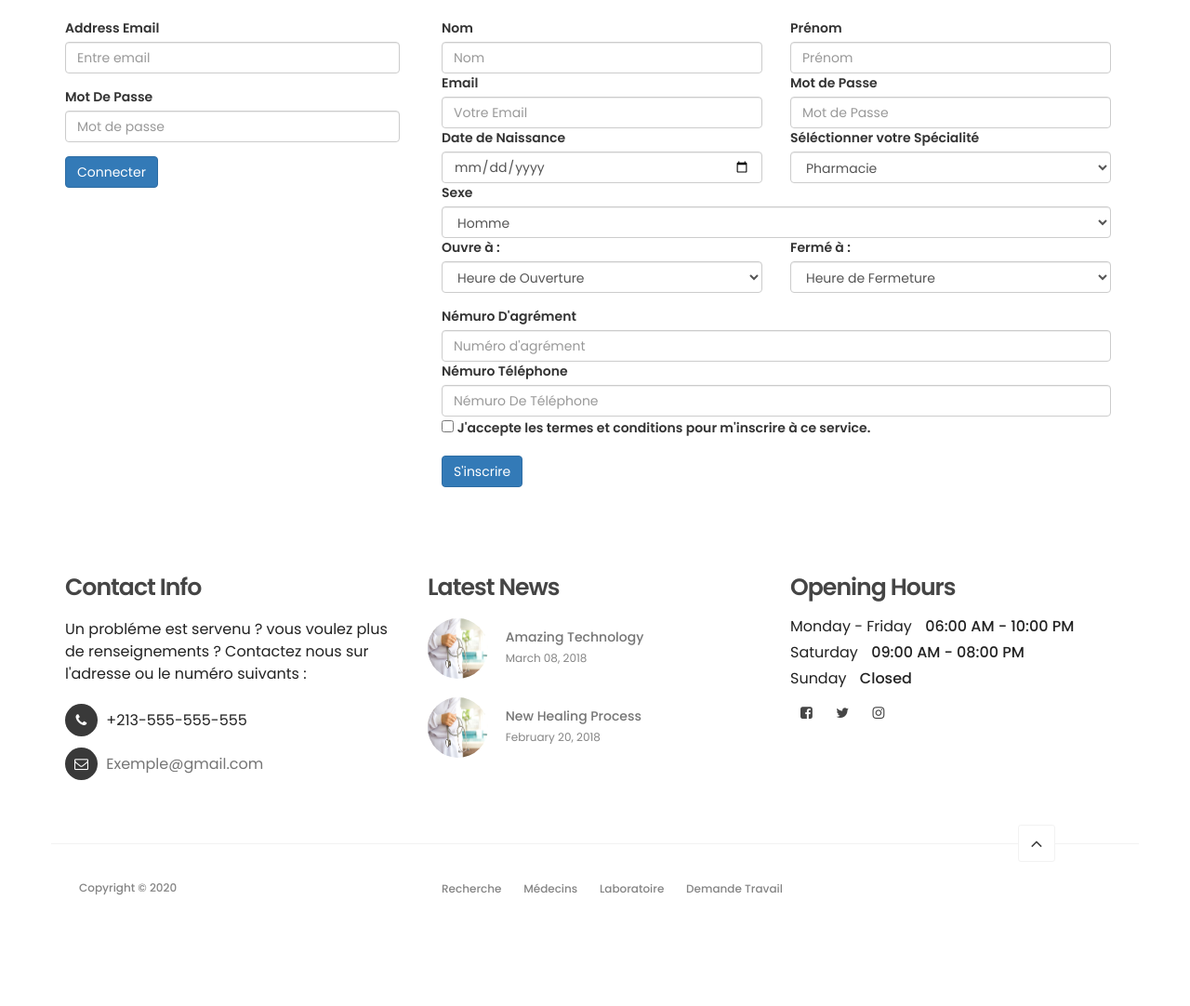
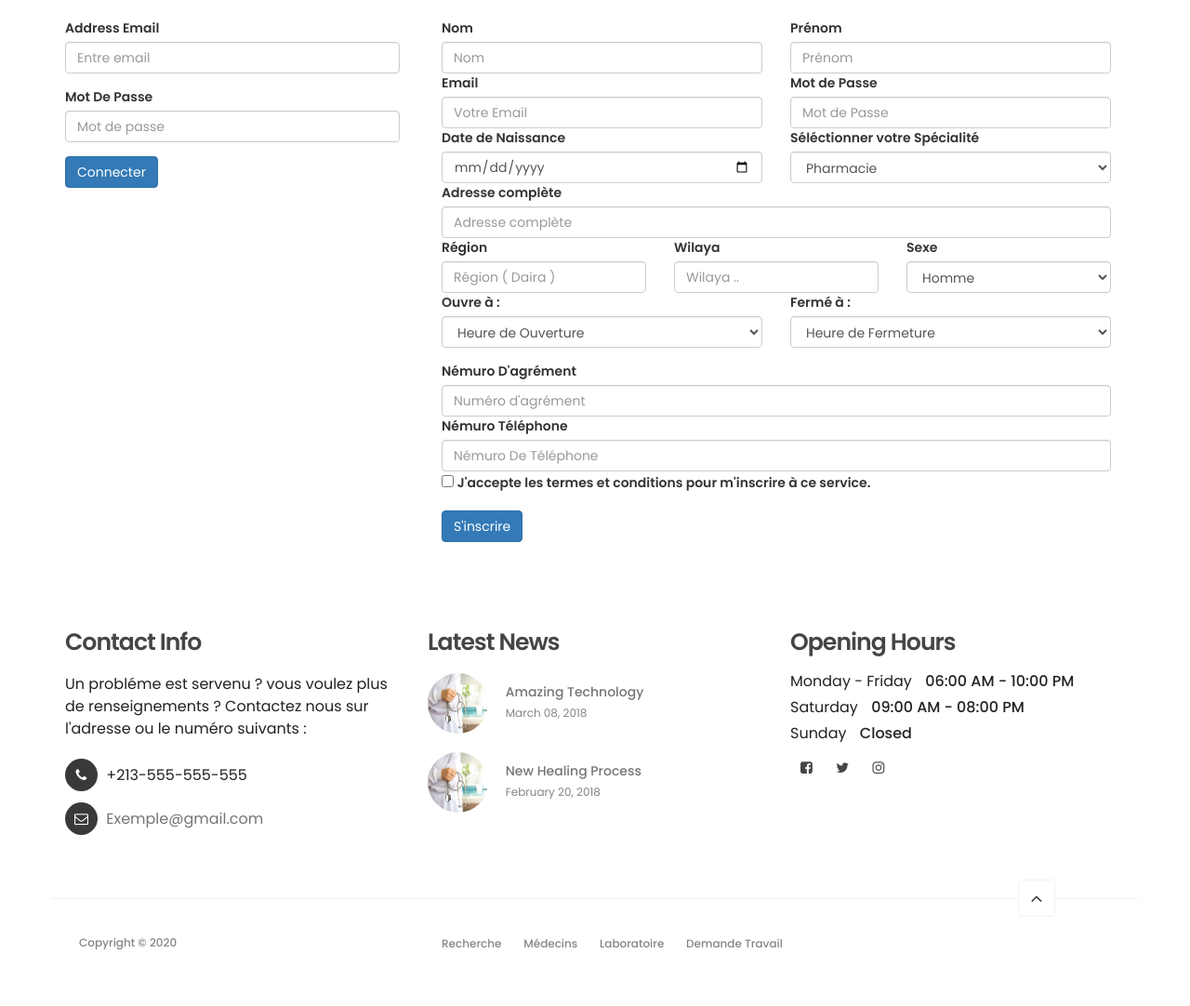
Before and after one commit to AhmedMezouar/SantePharma, a PHP site: page /identifier.php in a window 1280 px wide. Shown: the part 150-1232 px from the top of the page at 93% size. Before the commit the page ends 1113 px from the top, so only its background shows below. Run offline with PHP 8.4, Linux system fonts and the light colour scheme.

Commit message:
Update identifier.php

```diff
--- a/identifier.php
+++ b/identifier.php
@@ -12,11 +12,15 @@ if (isset($_POST['register_btn']))
 	$sexe=$_POST['sexe'];
 	$numAgre=$_POST['numAgre'];
 	$numTel=$_POST['numTel'];
-	$PhaMed=$_POST['specialte'];
+     $PhaMed=$_POST['specialte'];
+	$addres=$_POST['addres'];
+	$region=$_POST['region'];
+	$wilaya=$_POST['wilaya'];
+
 	//if($password != NULL) {
 	//create user
 	$password =md5 ($password); // hash password before storing for security purposes
-	$sql = "INSERT INTO user(nom, prenom, email, password, date, numAgre, numTel, sexe, specialte) VALUES ('$nom', '$prenom', '$email', '$password', '$date', '$numAgre', '$numTel', '$sexe', '$PhaMed')";
+	$sql = "INSERT INTO user(nom, prenom, email, password, date, numAgre, numTel, sexe, specialte,addres, region, wilaya) VALUES ('$nom', '$prenom', '$email', '$password', '$date', '$numAgre', '$numTel', '$sexe', '$PhaMed','$addres', '$region', '$wilaya')";
 	mysqli_query($db, $sql);
 	$_SESSION ['message'] = "You are now logged in";
 	$_SESSION ['nom'] = $nom;
@@ -190,6 +194,18 @@ $_SESSION['message'] = "the two passwords do not match";
                                         </select>
                                    </div>
                                    <div class="col-md-12 col-sm-12">
+                                        <label for="telephone">Adresse complète</label>
+                                        <input type="text" class="form-control" name="addres" placeholder="Adresse complète">
+                                   </div>
+                                   <div class="col-md-4 col-sm-4">
+                                        <label for="telephone">Région</label>
+                                        <input type="text" class="form-control" name="region" placeholder="Région ( Daira )">
+                                   </div>
+                                   <div class="col-md-4 col-sm-4">
+                                        <label for="telephone">Wilaya</label>
+                                        <input type="text" class="form-control" name="wilaya" placeholder="Wilaya ..">
+                                   </div>
+                                   <div class="col-md-4 col-sm-4">
                                         <label for="select"> Sexe </label>
                                         <select class="form-control" name="sexe">
                                              <option value="homme">Homme </option>
```
